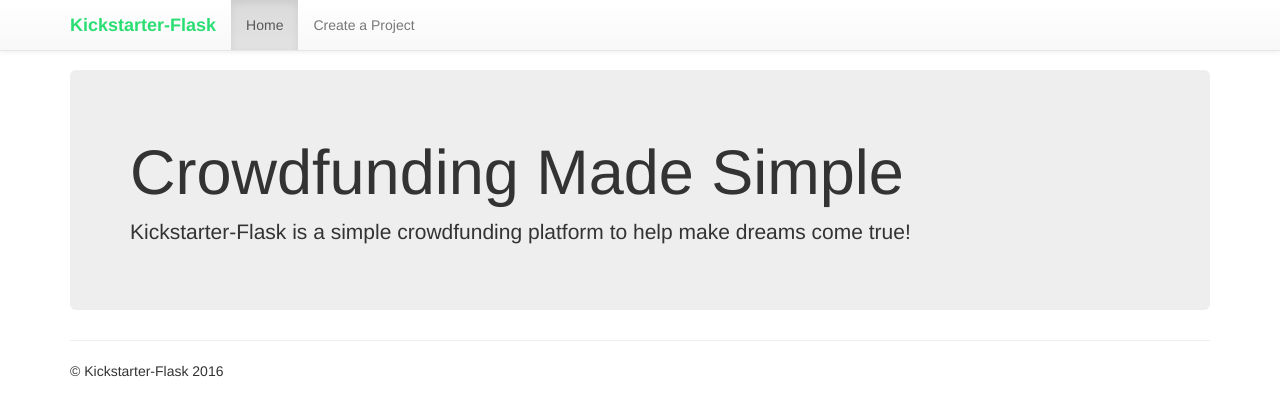
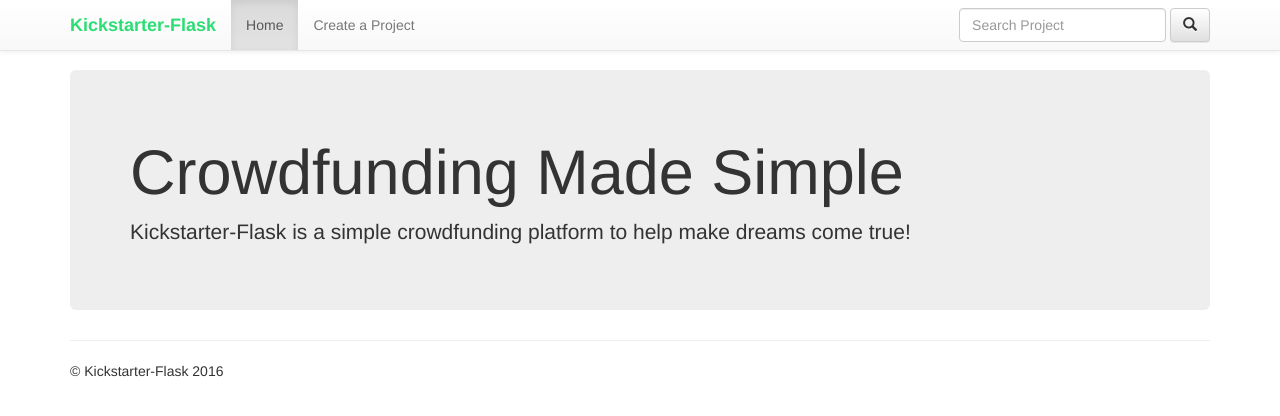
Before and after one commit to cynrick/kickstarter-flask, a Flask app: page / in a window 1280 px wide. Shown: the top 416 px of the page. Run offline with Flask 2, Linux system fonts and the light colour scheme; some libraries are stand-ins or nearby versions.

Commit message:
Add search functionality

```diff
--- a/kickstarter/__init__.py
+++ b/kickstarter/__init__.py
@@ -75,3 +75,20 @@ def pledge(project_id):
         db.session.commit()
 
         return redirect(url_for('project_detail', project_id=project.id))
+
+@app.route("/search/")
+def search():
+    query = request.args.get("q") or ""
+    projects = db.session.query(Project).filter(
+        Project.name.ilike('%'+query+'%') |
+        Project.short_description.ilike('%'+query+'%') |
+        Project.long_description.ilike('%'+query+'%')
+    ).all()
+
+    project_count = len(projects)
+
+    return render_template('search.html',
+        query_text=query,
+        projects=projects,
+        project_count=project_count
+    )
--- a/kickstarter/models.py
+++ b/kickstarter/models.py
@@ -35,6 +35,10 @@ class Project(db.Model):
         return total_pledges
 
     @property
+    def percentage_funded(self):
+        return int(self.total_pledges * 100 / self.goal_amount)
+
+    @property
     def num_days_left(self):
         now = datetime.datetime.now()
         num_days_left = (self.time_end - now).days
--- a/kickstarter/templates/base.html
+++ b/kickstarter/templates/base.html
@@ -46,6 +46,12 @@
             <li {% if active_page == 'index' %} class="active" {% endif %}><a href="/">Home</a></li>
             <li {% if active_page == 'create' %} class="active" {% endif %}><a href="{{ url_for('create') }}">Create a Project</a></li>
           </ul>
+          <form class="navbar-form navbar-right" role="search" action="{{ url_for('search') }}">
+            <div class="form-group">
+              <input type="text" class="form-control" placeholder="Search Project" name="q">
+            </div>
+            <button type="submit" class="btn btn-default"><i class="glyphicon glyphicon-search"></i></button>
+          </form>
         </div><!--/.nav-collapse -->
       </div>
     </nav>
```
Also changed, not shown: kickstarter/templates/search.html (added, +47 -0 lines).
